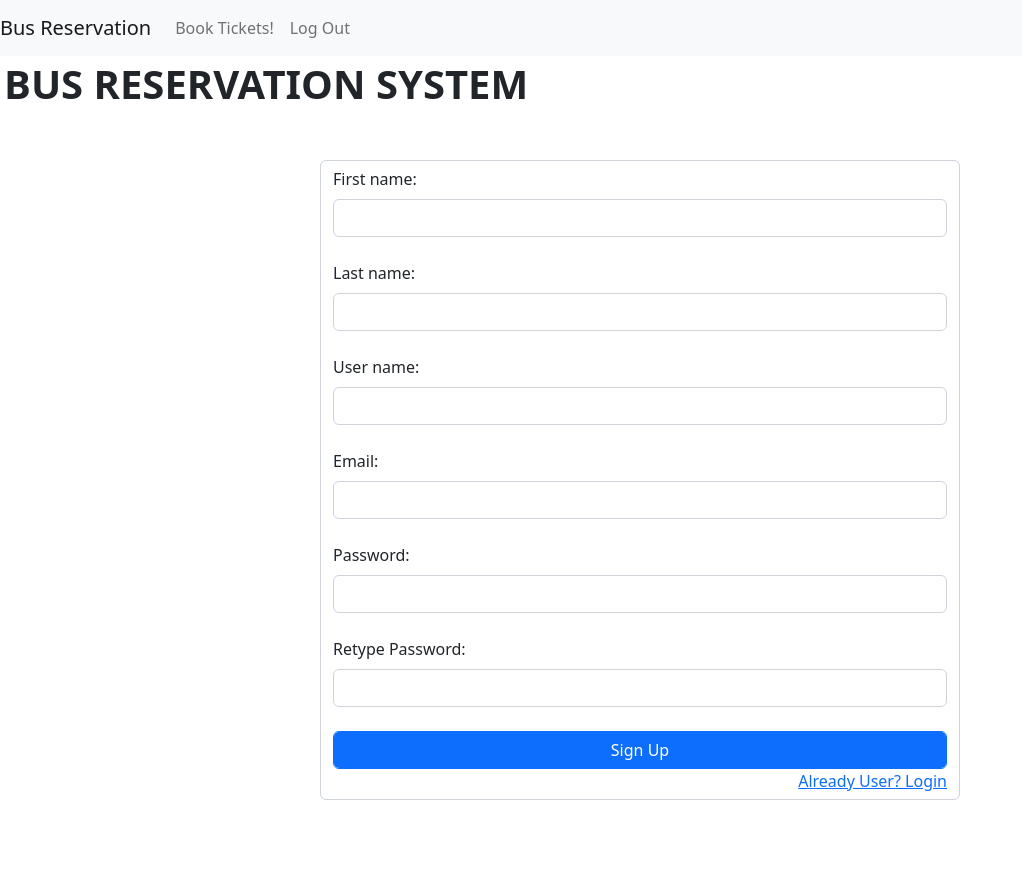
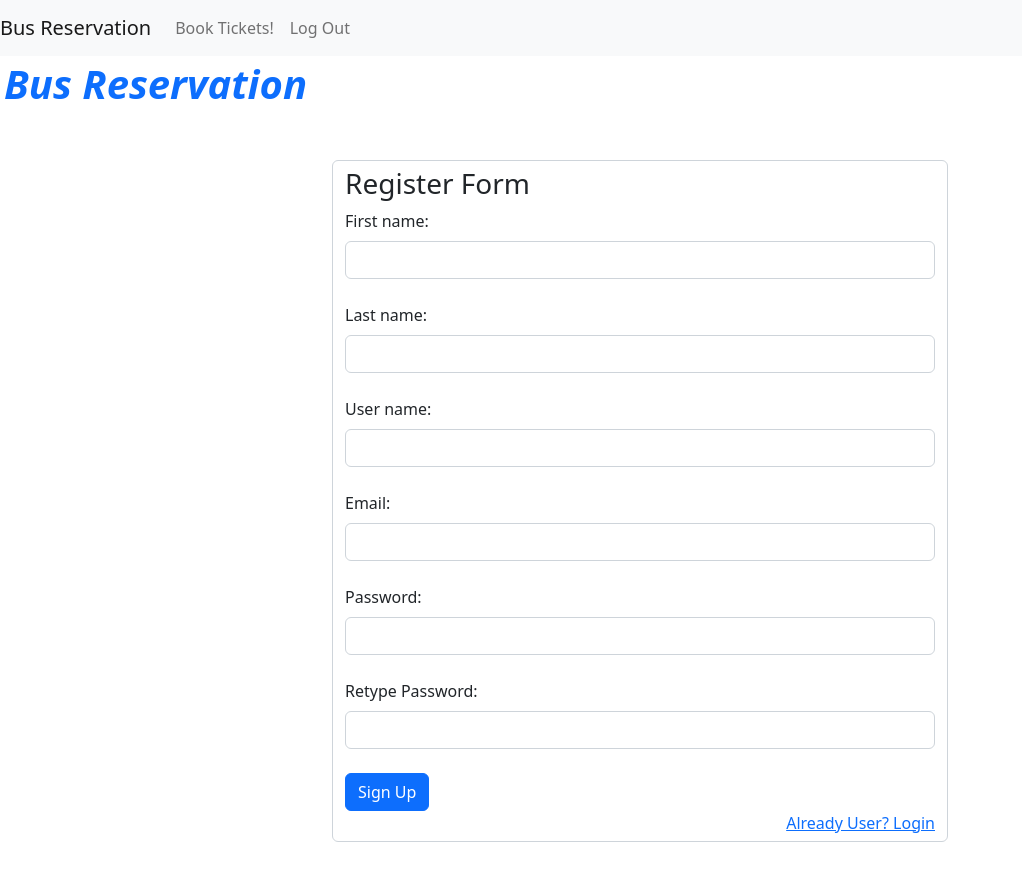
Before and after one commit to Rakmo33/bus-reservation, an Angular app: page /register in a window 1280 px wide. Shown: the top 880 px of the page, without its empty margins (0-1022 px from the left). Before the commit the page ends 800 px from the top, so only its background shows below. Built offline with nearby package versions, Linux system fonts and the light colour scheme.

Commit message:
Added Styling to register

```diff
--- a/src/app/booking-page/booking-page.component.ts
+++ b/src/app/booking-page/booking-page.component.ts
@@ -1,4 +1,5 @@
 import { Component, OnInit } from '@angular/core';
+import { Route, Router } from '@angular/router';
 
 var mapPune = new Map<string, number>([["Mumbai", 100], ["Nagpur", 200], ["Kolkata", 300], ["Bengaluru", 400]]);
 var mapMumbai = new Map<string, number>([["Pune", 100], ["Nagpur", 250], ["Kolkata", 400], ["Bengaluru", 500]]);
@@ -23,7 +24,7 @@ export class BookingPageComponent implements OnInit {
   ACStatus:string;
   numSeats: number;
 
-  constructor() {
+  constructor(private router: Router) {
     this.tempBill = 0;
     this.seatsNumber = 1;
     this.baseCost = 0;
@@ -71,6 +72,7 @@ export class BookingPageComponent implements OnInit {
     tickets.push(newTicket);
     localStorage.setItem("tickets", JSON.stringify(tickets));
     alert("Ticket booked successfully "+ finalAmount);
+    this.router.navigate(["dashboard"]);
   }
 
   calculateBill(details: any){
--- a/src/app/register/register.component.html
+++ b/src/app/register/register.component.html
@@ -1,8 +1,11 @@
 <div>
-    <h1 class="p-1"><b>BUS RESERVATION SYSTEM</b></h1>
+    <h1 class="p-1 text-primary"><i><b>Bus Reservation</b></i></h1>
 </div>
+<div class="container mb-5 mt-5 w-50">
+    <form [formGroup]="register_form" (ngSubmit)="onSubmitRegister()" class="form-control container">
 
-    <form [formGroup]="register_form" (ngSubmit)="onSubmitRegister()" class="form-control container w-50 mt-5">
+        <h3>Register Form</h3>
+
         <div class="form-group">
             <label for="fname" class="form-label">First name:</label><br>
             <input class="form-control" type="text" id="fname" name="fname" formControlName="fname">
@@ -27,8 +30,9 @@
             <label for="repassword" class="form-label">Retype Password:</label><br>
             <input  class="form-control" type="text" id="repassword" name="repassword" formControlName="repassword">
         </div><br>
-        <input  class="form-control btn btn-primary"  type="submit" value="Sign Up">
+        <input class=" btn btn-primary"  type="submit" value="Sign Up">
         <div style="text-align:right;"><a routerLink="/login">Already User? Login</a></div>
 
 
     </form>
+    </div>
```
